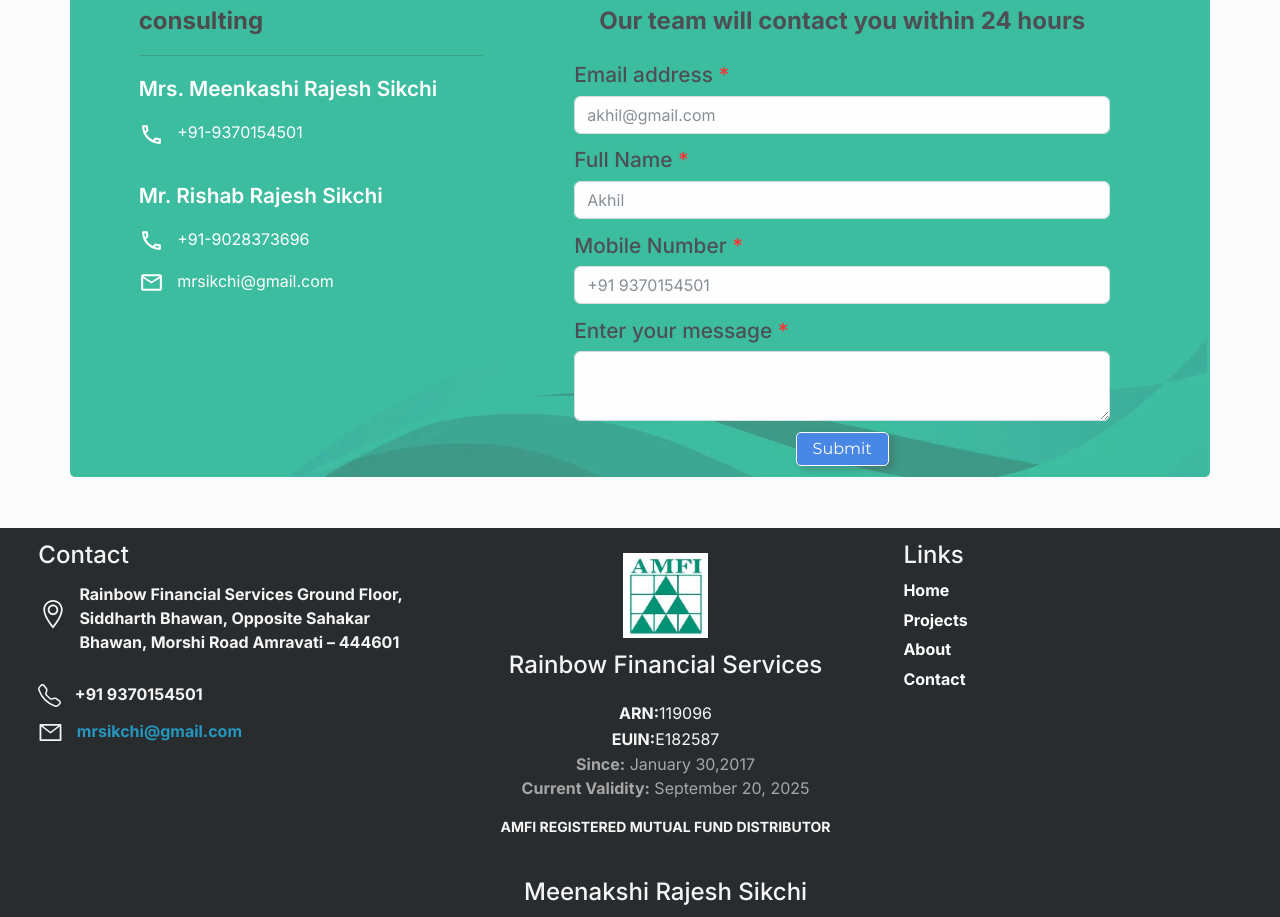
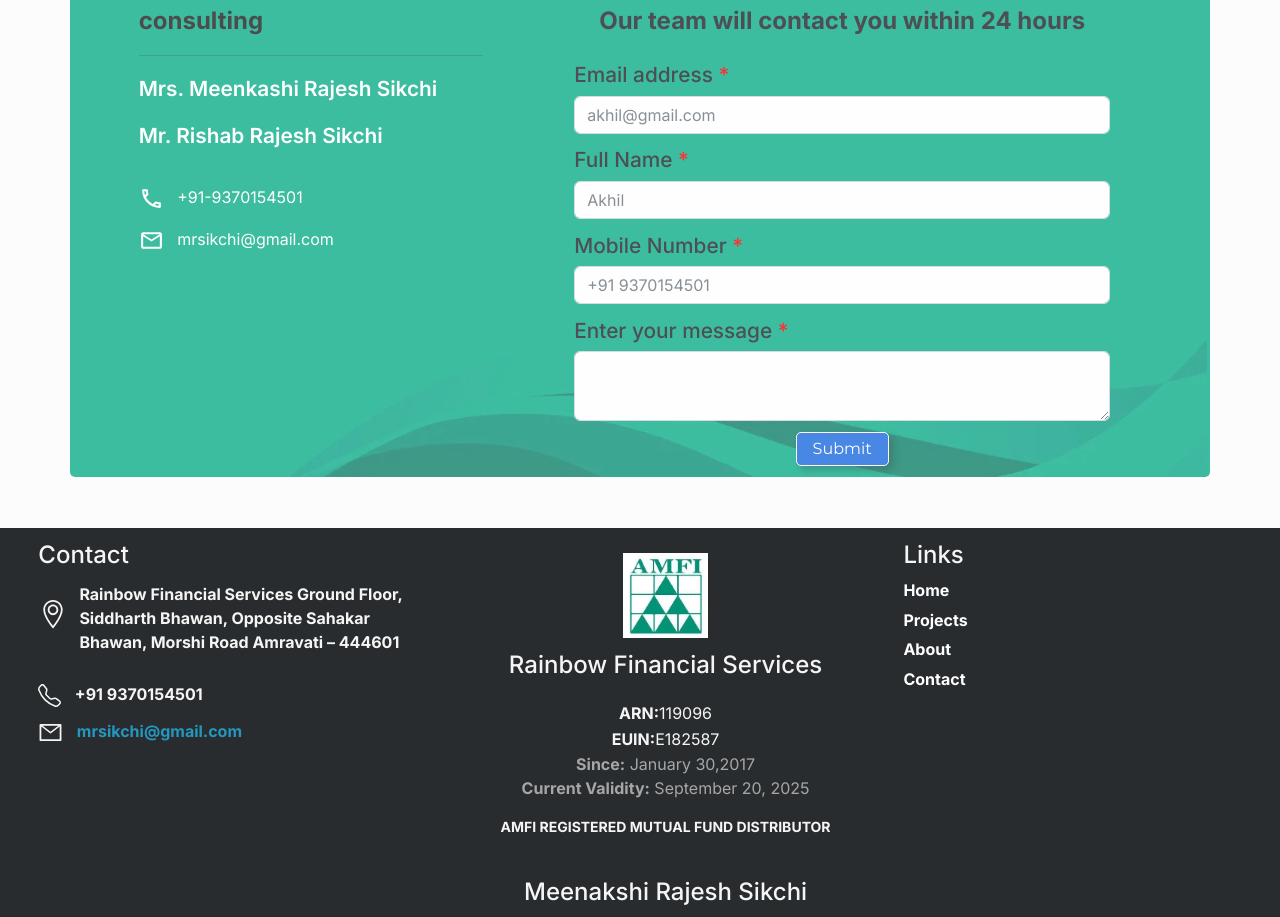
Before and after one commit to samprithkls/rainbow-financial-services, a React (Create React App) app: page / in a window 1280 px wide. Shown: the part 2323-3240 px from the top of the page. Built offline with nearby package versions, Linux system fonts and the light colour scheme.

Commit message:
Contact Updates

```diff
--- a/src/components/Contact.js
+++ b/src/components/Contact.js
@@ -18,11 +18,10 @@
                     <hr></hr>
                     <div className='row' style={{marginTop: '5%', color:'white'}}>
                         <p className='contact-name'>Mrs. Meenkashi Rajesh Sikchi </p>
-                        <a href="tel:+91937-015-4501" style={{textDecoration: 'none', color: 'white'}} > <p className='contact-phone'><MdOutlineLocalPhone size={25}/> &nbsp; +91-9370154501</p> </a>
+                        <p className='contact-name'>Mr. Rishab Rajesh Sikchi</p>
                     </div>
                     <div className='row' style={{marginTop: '5%', color:'white'}}>
-                        <p className='contact-name'>Mr. Rishab Rajesh Sikchi</p>
-                        <a href="tel:+91902-837-3696" style={{textDecoration: 'none', color: 'white'}} > <p className='contact-phone'><MdOutlineLocalPhone size={25}/> &nbsp; +91-9028373696</p> </a>
+                    <a href="tel:+91937-015-4501" style={{textDecoration: 'none', color: 'white'}} > <p className='contact-phone'><MdOutlineLocalPhone size={25}/> &nbsp; +91-9370154501</p> </a>
                         <a href = "mailto:mrsikchi@gmail.com" style={{textDecoration: 'none', color: 'white'}}> <p className='contact-email'><MdOutlineEmail size={25}/> &nbsp; mrsikchi@gmail.com</p> </a>
                     </div>
                 </div>
```
